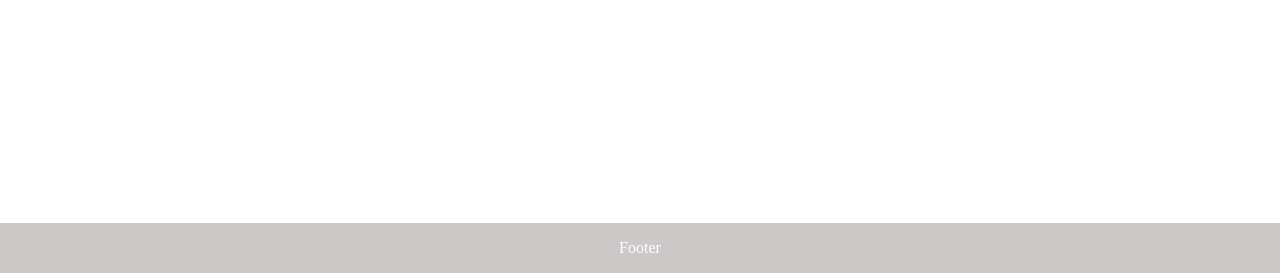
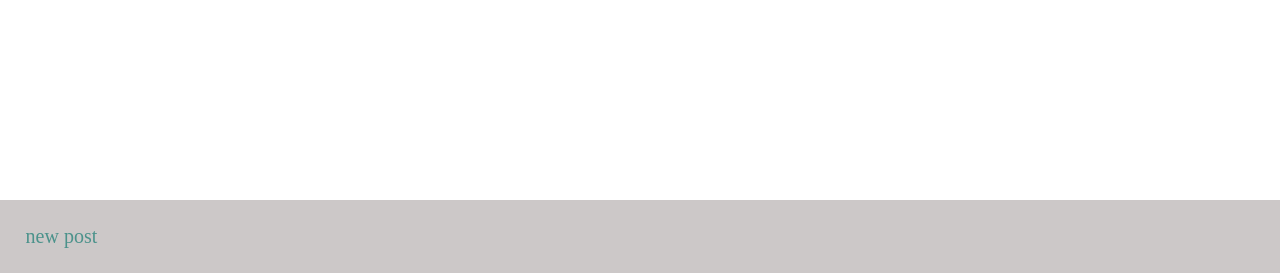
Before and after one commit to LungisaNduna/camagru, a PHP site: page /camagru/ in a window 1280 px wide. Shown: the part 527-800 px from the top of the page. Run offline with PHP 8.4, Linux system fonts and the light colour scheme; the visitor is signed in with stand-in values (Sample User, id 1).

Commit message:
change the footer to add the create post link

```diff
--- a/format/footer.php
+++ b/format/footer.php
@@ -1,7 +1,10 @@
 <?PHP
 
 $footer = '<div class="footer">';
-$footer .= '<p>Footer</p>';
+if ($_SESSION['logged_in'])
+    $footer .= '<a href="createpost.php" id="createpost_link" style="float: left">new post</a>';
+else
+    $footer .= '<p style="float: left">Please sign in to post</p>';
 $footer .= '</div>';
 
 echo $footer;
--- a/stylesheets/base.css
+++ b/stylesheets/base.css
@@ -36,3 +36,18 @@
     color: white;
     text-align: center;
 }
+
+.footer a {
+    float: right;
+    display: block;
+    color: rgb(75, 146, 139);
+    text-align: center;
+    padding: 25px 2vw;
+    text-decoration: none;
+    font-size: 20px;
+}
+
+.footer a:hover {
+    background: #333;
+    color: #f2f2f2;
+}
--- a/user_pages/sign_in.html
+++ b/user_pages/sign_in.html
@@ -12,7 +12,7 @@
       <p>Forgotten your password? <a href="user_page.php?user_action=6" style="color:dodgerblue">Reset here</a>.</p>
 
       <div class="clearfix">
-        <a href="../index.php"><button type="button" class="cancelbtn">Cancel</button></a>
+        <a href="index.php"><button type="button" class="cancelbtn">Cancel</button></a>
         <button type="submit" class="signupbtn">Sign In</button>
       </div>
     </div>
--- a/z things to do.txt
+++ b/z things to do.txt
@@ -12,7 +12,7 @@ THINGS TO DO LIST
 
     -   POSTING
         +       webcam create picture
-        -   2   upload file from computer
+        +   2   upload file from computer
         -   5   overlay editing
         -   2   save post to database
 
```
